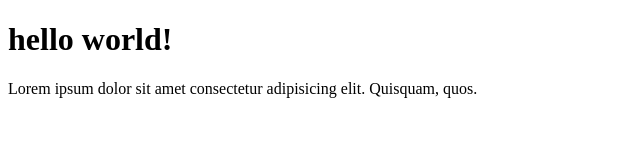
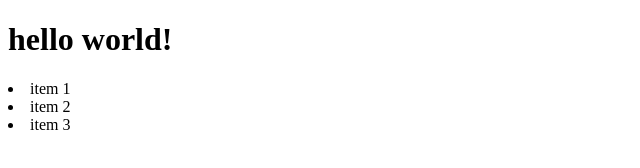
Before and after one commit to meganet313/git_test, a plain HTML site: page index.html in a window 1280 px wide. Shown: the whole page, without its empty margins (0-640 px from the left). Drawn offline with Linux system fonts and the light colour scheme.

Commit message:
Replace paragraph with an unordered list in index.html

```diff
--- a/index.html
+++ b/index.html
@@ -7,9 +7,10 @@
   </head>
   <body>
     <h1>hello world!</h1>
-    <p>
-      Lorem ipsum dolor sit amet consectetur adipisicing elit. Quisquam, quos.
-    </p>
-
+    <ul></ul>
+      <li>item 1</li>
+      <li>item 2</li>
+      <li>item 3</li>
+    </ul>
   </body>
 </html>
```
